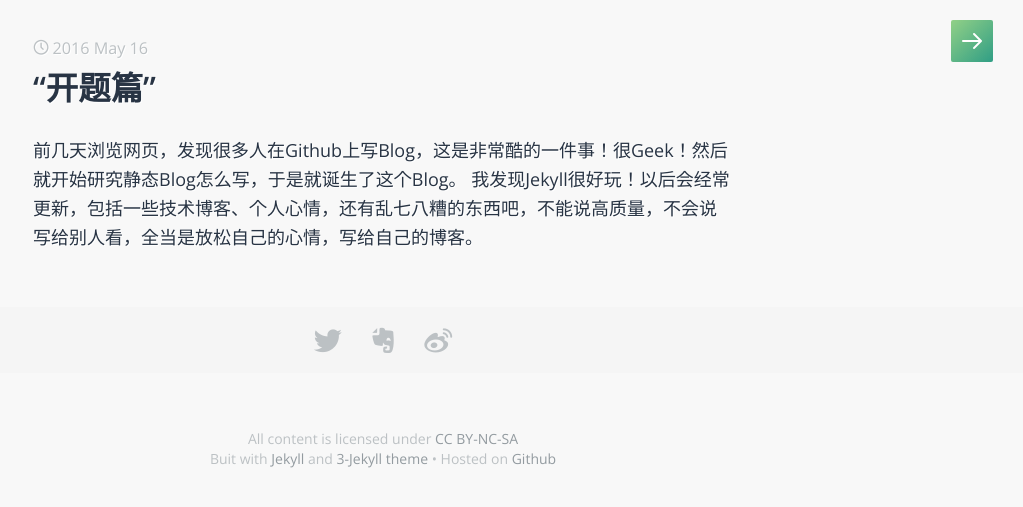
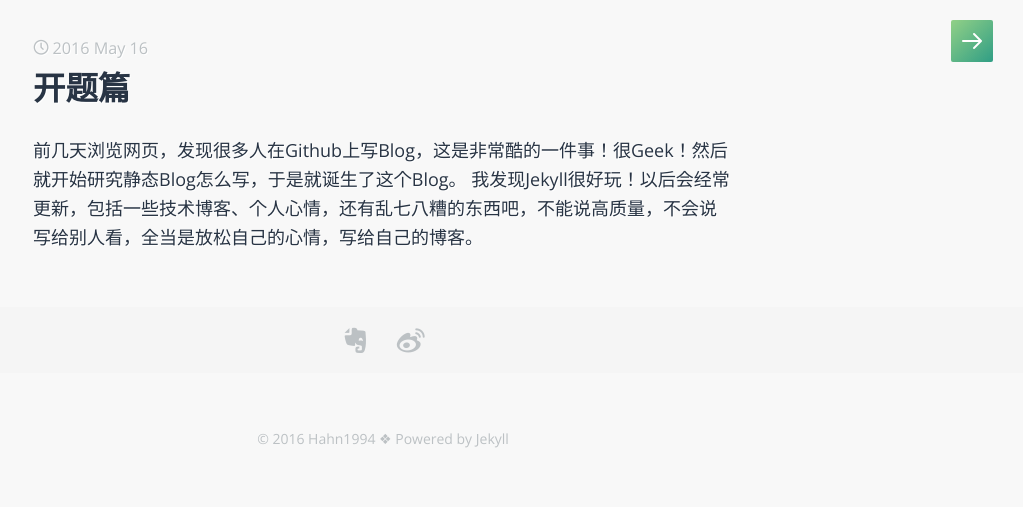
Before and after one commit to hahn1994/hahn1994.github.io, a Jekyll site: the page built from _posts/2016-05-16-First-of-all.markdown, in a window 1280 px wide. Shown: the top 507 px of the page, without its empty margins (257-1280 px from the left). Built offline with Jekyll 4.4.1, drawn with Linux system fonts in a browser that asks for light colours; some web fonts are replaced.

Commit message:
update information

```diff
--- a/_config.yml
+++ b/_config.yml
@@ -1,8 +1,9 @@
 # Site settings
-title: Hahn's Think Space
+title: Hahn's MindPlace
 email: xingshihan@hotmail.com
 description: > # this means to ignore newlines until "baseurl:"
   Hahn的思维殿堂
+  个人随笔、技术笔记、黑鸡汤
 baseurl: "" # the subpath of your site, e.g. /blog/
 url: "http://hahn1994.github.io/" # the base hostname & protocol for your site
 
@@ -14,7 +15,7 @@
 
 # Social account
 # twitter:  username
-# weibo:    ID
+weibo:    hahn1994
 github:   hahn1994
 # codepen:  username
 # dribbble: username
@@ -34,3 +35,5 @@
   style: compressed
 gems:
   - jekyll-sitemap
+
+encoding: UTF-8
--- a/_includes/sidebar.html
+++ b/_includes/sidebar.html
@@ -1,7 +1,7 @@
 <aside id="sidebar">
   <div id="sidebar-left">
     <a id="sidebar-avatar" href="{{ "/" | prepend: site.baseurl }}">
-      <img id="sidebar-avatar-img" alt="{{ site.tittle }}" src="{{ "/assets/img/avatar.jpg" | prepend: site.baseurl }}"/>
+      <img id="sidebar-avatar-img" alt="{{ site.tittle }}" src="{{ "/assets/img/avatar.png" | prepend: site.baseurl }}"/>
     </a>
 
     <div id="sidebar-social">
--- a/_layouts/default.html
+++ b/_layouts/default.html
@@ -12,8 +12,7 @@
 
       <div class="footer">
         <div class="container">
-          <p class="footer-entry">All content is licensed under <a href="http://creativecommons.org/licenses/by-nc-sa/4.0/" target="_blank">CC BY-NC-SA</a></p>
-          <p class="footer-entry">Buit with <a href="http://jekyllrb.com/" target="_blank">Jekyll</a> and <a href="https://github.com/P233/3-Jekyll" target="_blank">3-Jekyll theme</a> • Hosted on <a href="https://pages.github.com/" target="_blank">Github</a></p>
+          <p class="footer-entry">© 2016 Hahn1994 ❖ Powered by Jekyll </p>
         </div>
       </div>
     </main>
--- a/_layouts/post.html
+++ b/_layouts/post.html
@@ -15,7 +15,7 @@
 
 <div class="post-share">
   <div class="container">
-    <a href="https://twitter.com/share?url={{ page.url | prepend: site.baseurl | prepend: site.url }}&text={{ page.title }}" target="_blank" class="post-share-icon twitter"></a>
+    <!-- <a href="https://twitter.com/share?url={{ page.url | prepend: site.baseurl | prepend: site.url }}&text={{ page.title }}" target="_blank" class="post-share-icon twitter"></a> -->
     <a href="https://www.evernote.com/clip.action?url={{ page.url | prepend: site.baseurl | prepend: site.url }}&title={{ page.title }}" target="_blank" class="post-share-icon evernote"></a>
     <a href="http://service.weibo.com/share/share.php?url={{ page.url | prepend: site.baseurl | prepend: site.url }}&title={{ page.title }}" target="_blank" class="post-share-icon weibo"></a>
   </div>
--- a/_posts/2016-05-16-First-of-all.markdown
+++ b/_posts/2016-05-16-First-of-all.markdown
@@ -1,8 +1,7 @@
 ---
 layout: post
-title:  “开题篇”
-date:   2016-05-16 17:45:00
-categories: Presonal
+title:  "开题篇"
+categories: 个人杂记
 ---
 前几天浏览网页，发现很多人在Github上写Blog，这是非常酷的一件事！很Geek！然后就开始研究静态Blog怎么写，于是就诞生了这个Blog。
 我发现Jekyll很好玩！以后会经常更新，包括一些技术博客、个人心情，还有乱七八糟的东西吧，不能说高质量，不会说写给别人看，全当是放松自己的心情，写给自己的博客。
```
Also changed, not shown: assets/img/avatar.jpg (deleted), assets/img/avatar.png (added).
